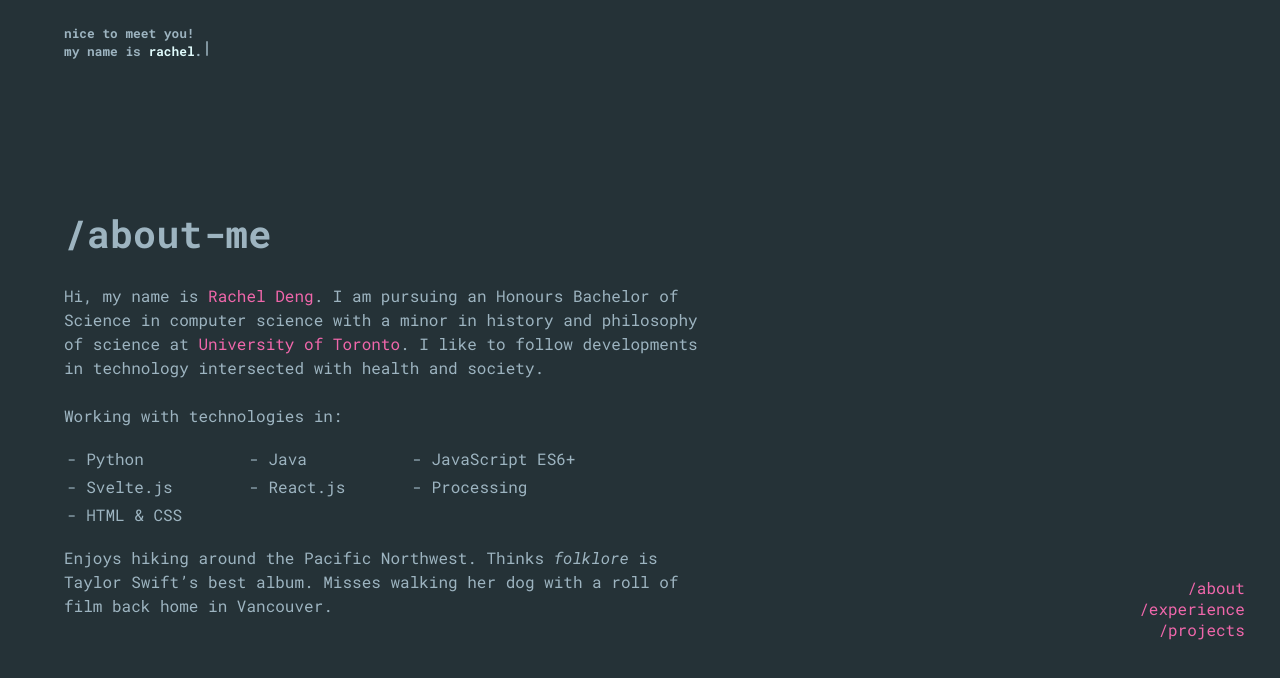
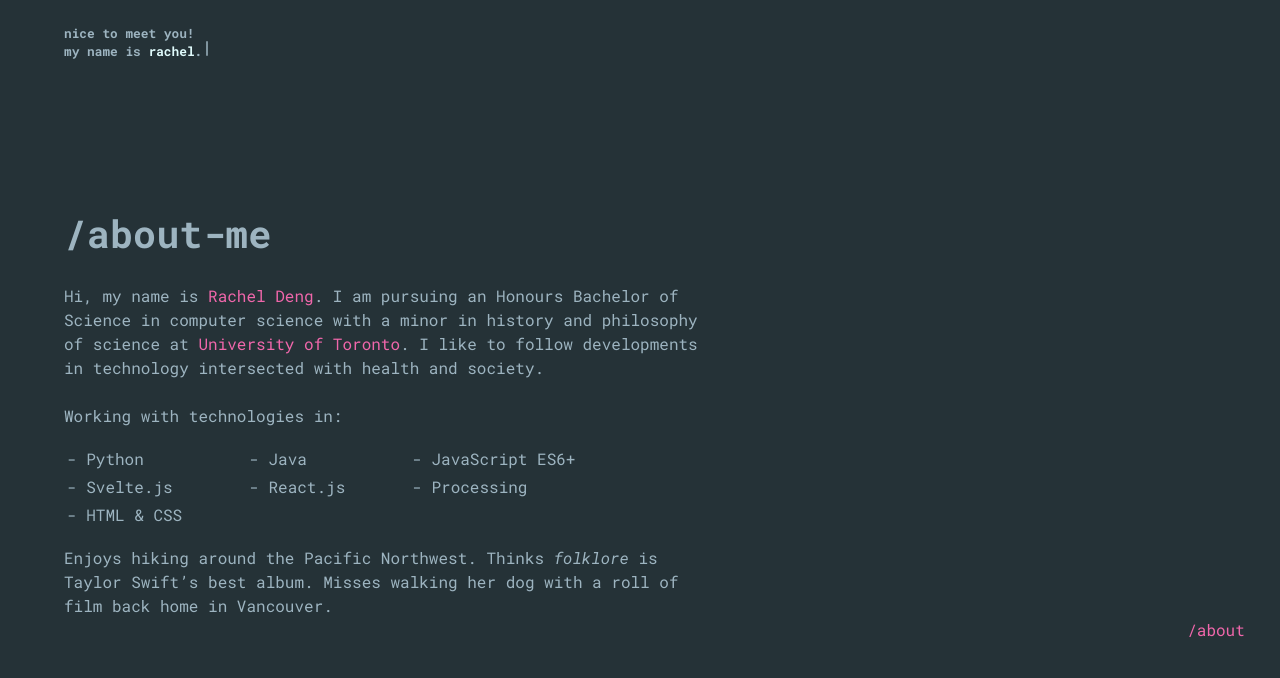
Before and after one commit to rachelkd/racheldeng, a SvelteKit app: page /about in a window 1280 px wide. Shown: the top 678 px of the page. Built offline with nearby package versions, Linux system fonts and the light colour scheme.

Commit message:
unpublished experience and projects temporarily

```diff
--- a/src/routes/+page.svelte
+++ b/src/routes/+page.svelte
@@ -4,9 +4,9 @@
     import NavBar from "./_components/NavBar.svelte";
     import AboutMe from "./about/+page.svelte";
     // import { afterUpdate } from 'svelte';
-    import { goto } from '$app/navigation'
+    // import { goto } from '$app/navigation'
     import { fade, fly } from 'svelte/transition';
-    import { quintOut } from 'svelte/easing';
+    // import { quintOut } from 'svelte/easing';
     import { onMount, onDestroy } from 'svelte';
 
     // ---------- Variables -----------------
--- a/src/routes/_components/NavBar.svelte
+++ b/src/routes/_components/NavBar.svelte
@@ -1,8 +1,8 @@
 <nav>
     <!-- <a href="/">/home</a> -->
     <a href="/about">/about</a>
-    <a href="/experience">/experience</a>
-    <a href="/projects">/projects</a>
+    <!-- <a href="/experience">/experience</a> -->
+    <!-- <a href="/projects">/projects</a> -->
 </nav>
 
 <style>
```
